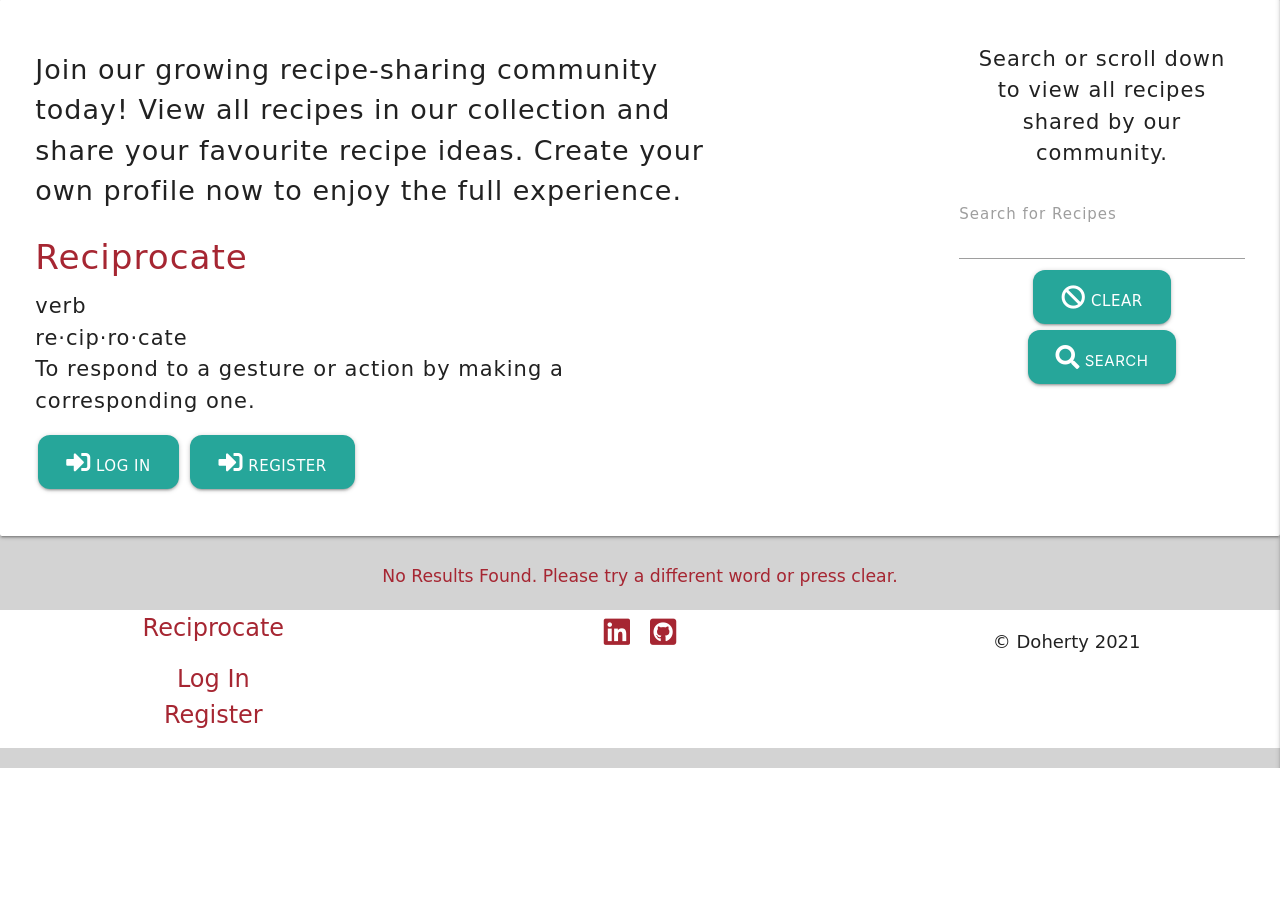
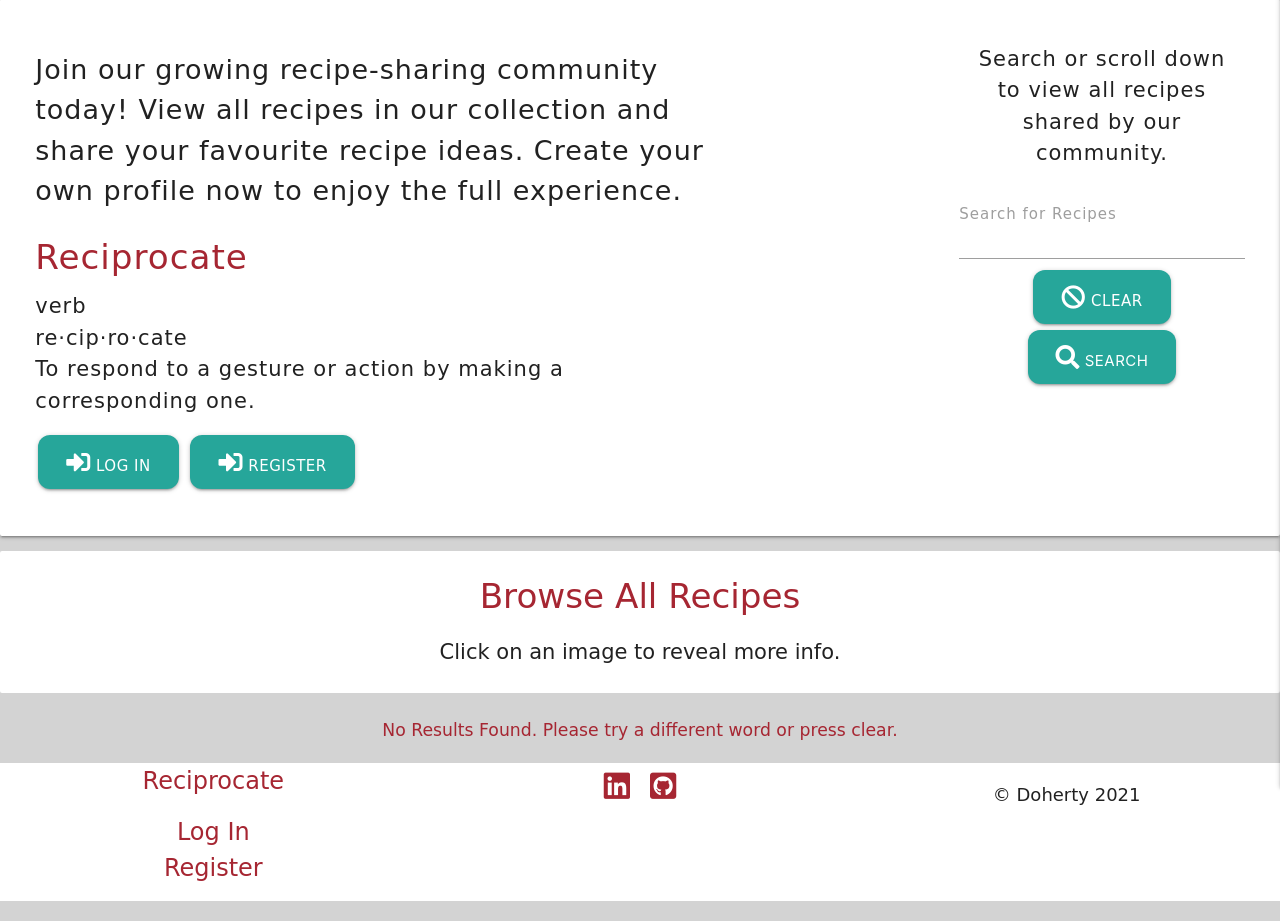
Before and after one commit to Code-Institute-Submissions/alandoherty95-reciprocate-app, a Flask app: page / in a window 1280 px wide. Shown: the part 73-994 px from the top of the page. Before the commit the page ends 841 px from the top, so only its background shows below. Run offline with Flask 2, Linux system fonts and the light colour scheme; data that the repository does not hold is empty; some libraries are stand-ins or nearby versions; some web fonts are replaced.

Commit message:
Added styleand structure for headings

```diff
--- a/static/css/style.css
+++ b/static/css/style.css
@@ -47,6 +47,14 @@ p {
 
 .brand-logo {
   margin-left: 0.5rem;
+}
+
+.heading-info {
+  padding: 4px;
+  border-radius: 2px;
+
+  text-align: center;
+  background-color: #fff;
 }
 
 .cover-card {
--- a/templates/categories.html
+++ b/templates/categories.html
@@ -2,8 +2,10 @@
 {% block content %}
 
 <!-- manage recipe types -->
-<h2 class="center-align">Manage Recipe Types</h2>
-<p class="info">Add, edit or delete recipe types below.</p>
+<div class="heading-info">
+    <h2 class="center-align">Manage Recipe Types</h2>
+    <p class="info">Add, edit or delete recipe types below.</p>
+</div>
 <!-- add new category button -->
 <div class="row">
     <div class="col s12 center-align">
--- a/templates/recipes.html
+++ b/templates/recipes.html
@@ -53,12 +53,12 @@
    </div>
 </div>
 <!-- all recipes displayed -->
+<div class="heading-info">
+    <h4 class="center-align">Browse All Recipes</h4>
+    <p class="info">Click on an image to reveal more info.</p>
+</div>
 {% if recipes|length > 0 %}
 <div class="row">
-    <div class="card-panel">
-        <h4 class="center-align">Browse All Recipes</h4>
-        <p class="info">Click on an image to reveal more info.</p>
-    </div>
     {% for recipe in recipes %}
     <div class="col s12 m6 l4">
         <div class="card card-recipe">
```
Also changed, not shown: templates/add_category.html (+4 -3 lines), templates/add_recipe.html (+4 -3 lines), templates/edit_category.html (+5 -4 lines), templates/edit_recipe.html (+4 -4 lines), templates/login.html (+4 -3 lines), templates/profile.html (+4 -4 lines), templates/register.html (+4 -3 lines).
